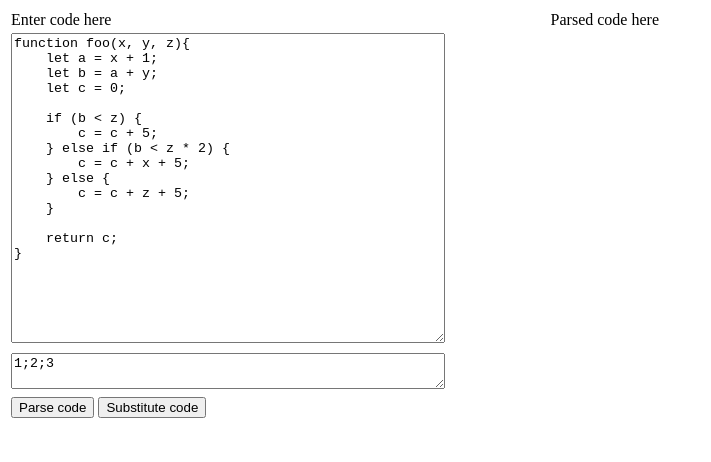
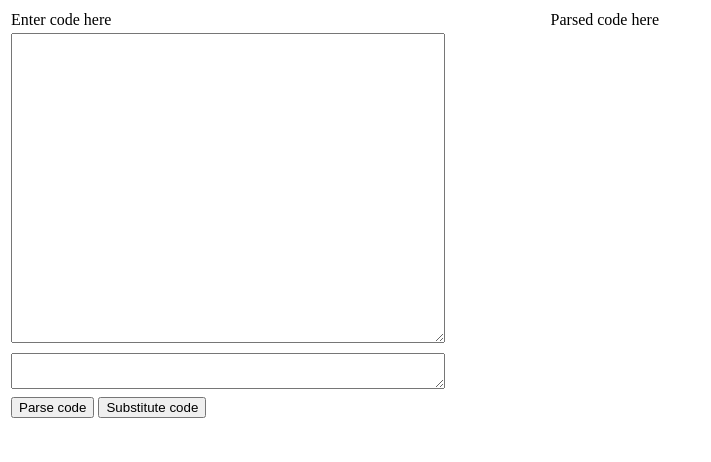
Before and after one commit to baraksamesh/baraksamesh-sqe-workshop-2018-exercise-3, a website built with webpack: page index.html in a window 1280 px wide. Shown: the whole page, without its empty margins (0-711 px from the left). Built offline with nearby package versions, Linux system fonts and the light colour scheme.

Commit message:
clean index file

```diff
--- a/index.html
+++ b/index.html
@@ -54,26 +54,10 @@
             <tr>
                 <td>
                     <div class="textAreaWrapper">
-                        <textarea id="codePlaceholder" title="Enter code here" >
-function foo(x, y, z){
-    let a = x + 1;
-    let b = a + y;
-    let c = 0;
-
-    if (b < z) {
-        c = c + 5;
-    } else if (b < z * 2) {
-        c = c + x + 5;
-    } else {
-        c = c + z + 5;
-    }
-
-    return c;
-}
-</textarea>
+                        <textarea id="codePlaceholder" title="Enter code here" ></textarea>
                     </div>
 					<div id = "vector" class="textAreaWrapper">
-                        <textarea id="vectorPlaceholder" title="Enter vector here" width="200">1;2;3</textarea>
+                        <textarea id="vectorPlaceholder" title="Enter vector here" width="200"></textarea>
                     </div>
                 </td>
                 <td>
```
